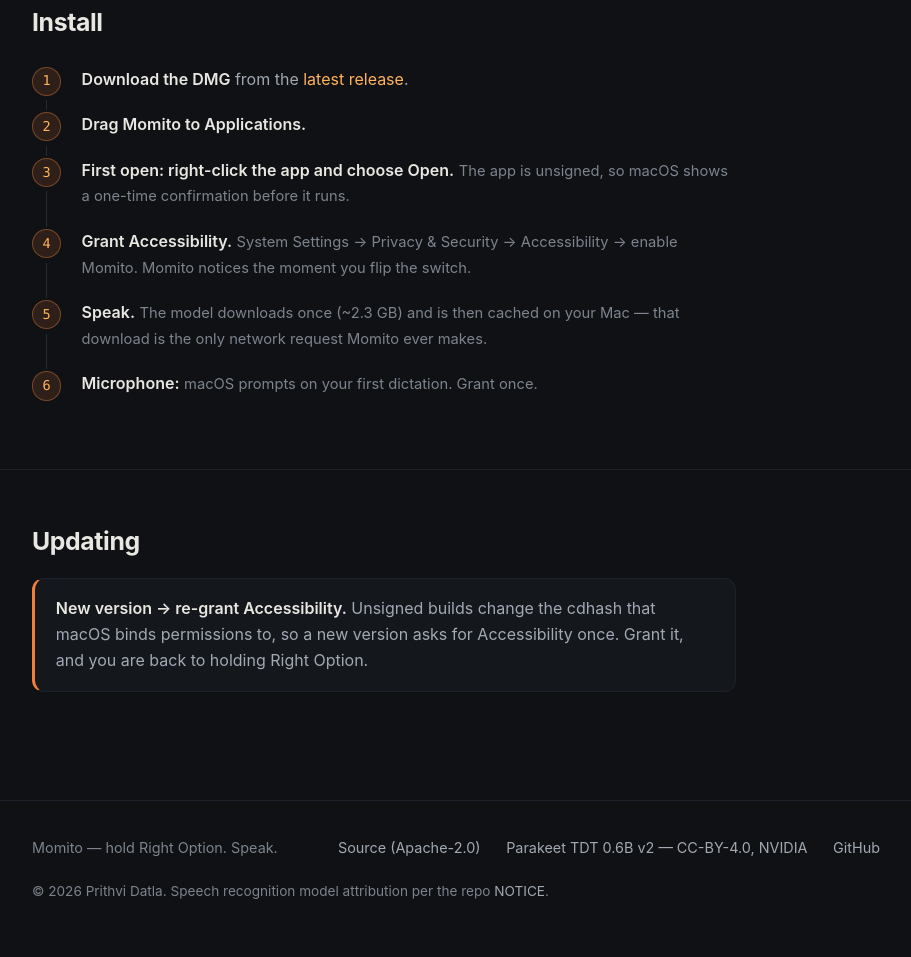
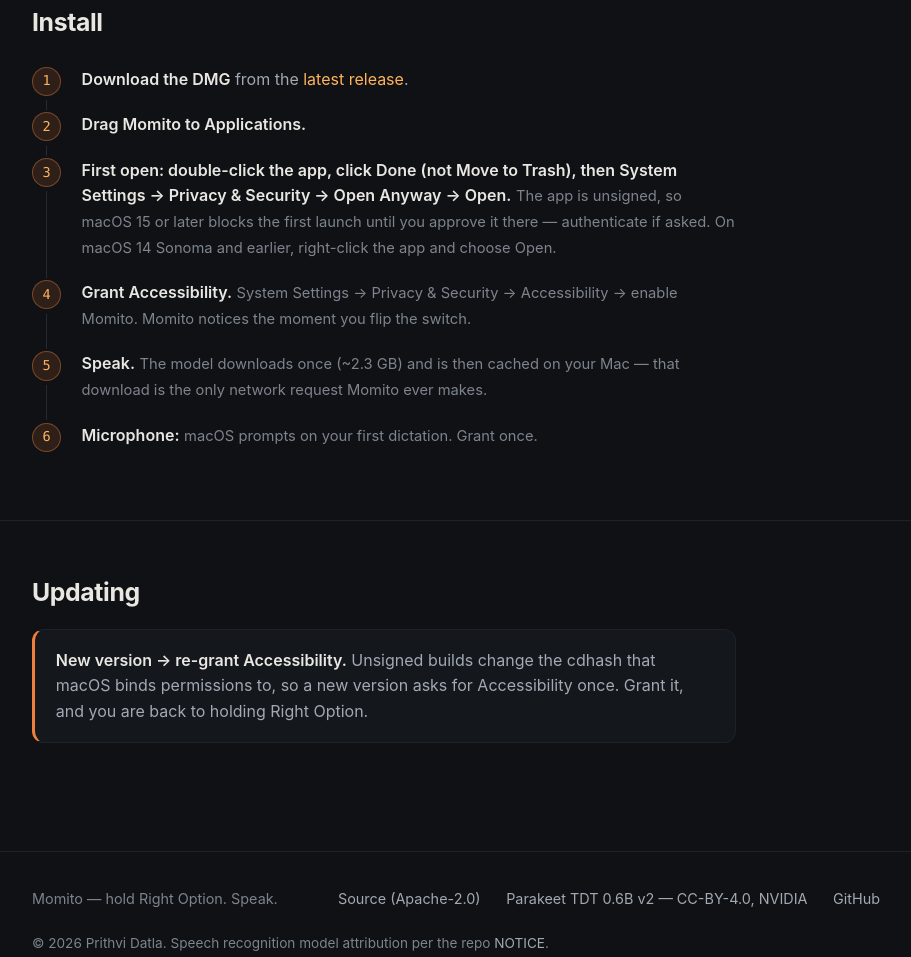
Before and after one commit to velvetchief/momito, a plain HTML site: page site/index.html in a window 1280 px wide. Shown: the part 1535-2492 px from the top of the page, without its empty margins (184-1095 px from the left). Drawn offline with Linux system fonts and the light colour scheme.

Commit message:
docs: rewrite first-open approval for macOS 15+ Open Anyway
macOS 15 removed the right-click → Open Gatekeeper bypass: the unsigned
app now shows "Not Opened" with only Move to Trash / Done, and approval
moved to System Settings → Privacy & Security → Open Anyway. Rewrite the
site and README first-open copy around that flow (Done, not Move to
Trash), keep right-click → Open as the macOS 14 Sonoma alternative, and
point the Updating section back at the first-open approval.

Docs-only: no VERSION bump, no release cut.

Co-authored-by: velvetchief <264841626+velvetchief@users.noreply.github.com>

```diff
--- a/site/index.html
+++ b/site/index.html
@@ -317,7 +317,7 @@
         <ol class="steps">
           <li><strong>Download the DMG</strong> from the <a href="https://github.com/velvetchief/momito/releases/latest">latest release</a>.</li>
           <li><strong>Drag Momito to Applications.</strong></li>
-          <li><strong>First open: right-click the app and choose Open.</strong> <span class="why">The app is unsigned, so macOS shows a one-time confirmation before it runs.</span></li>
+          <li><strong>First open: double-click the app, click Done (not Move to Trash), then System Settings → Privacy &amp; Security → Open Anyway → Open.</strong> <span class="why">The app is unsigned, so macOS 15 or later blocks the first launch until you approve it there — authenticate if asked. On macOS 14 Sonoma and earlier, right-click the app and choose Open.</span></li>
           <li><strong>Grant Accessibility.</strong> <span class="why">System Settings → Privacy &amp; Security → Accessibility → enable Momito. Momito notices the moment you flip the switch.</span></li>
           <li><strong>Speak.</strong> <span class="why">The model downloads once (~2.3&nbsp;GB) and is then cached on your Mac — that download is the only network request Momito ever makes.</span></li>
           <li><strong>Microphone:</strong> <span class="why">macOS prompts on your first dictation. Grant once.</span></li>
```
Also changed, not shown: 1 other file.
